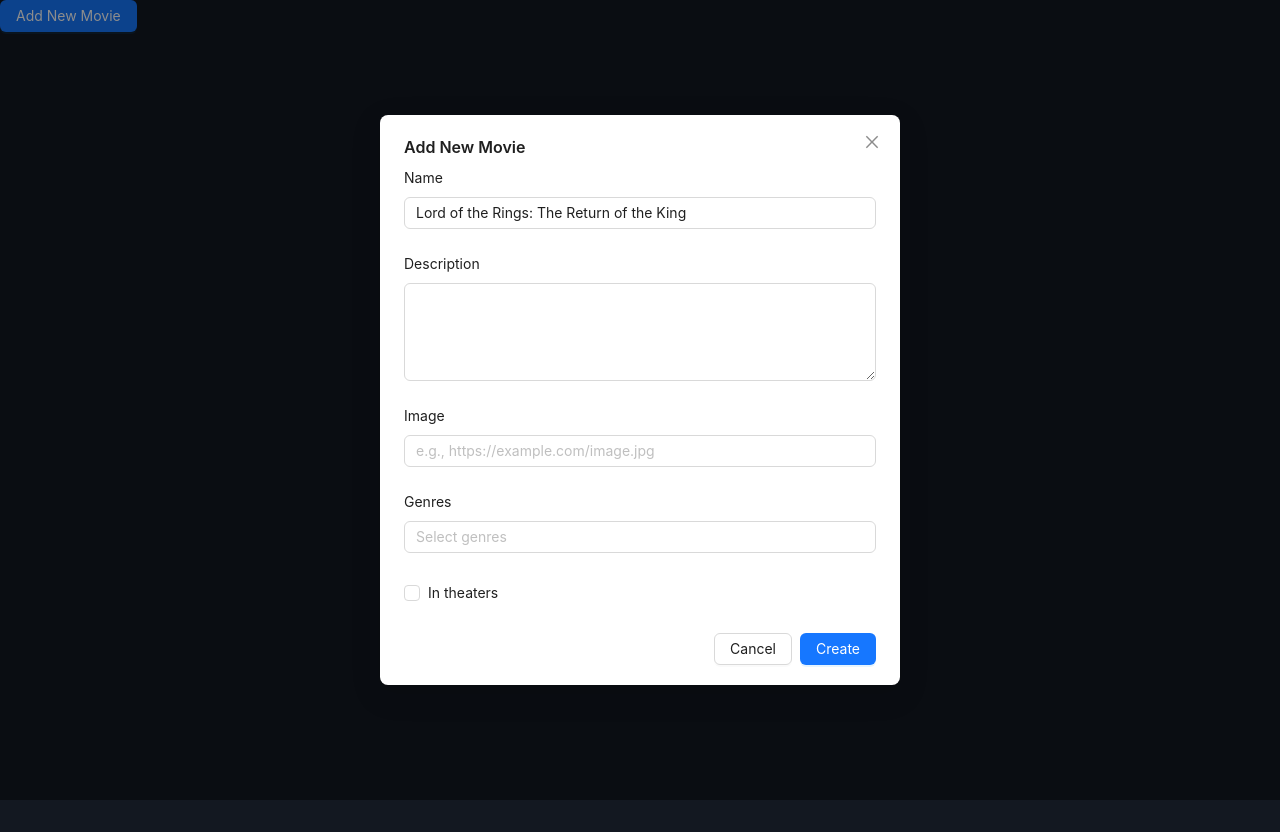
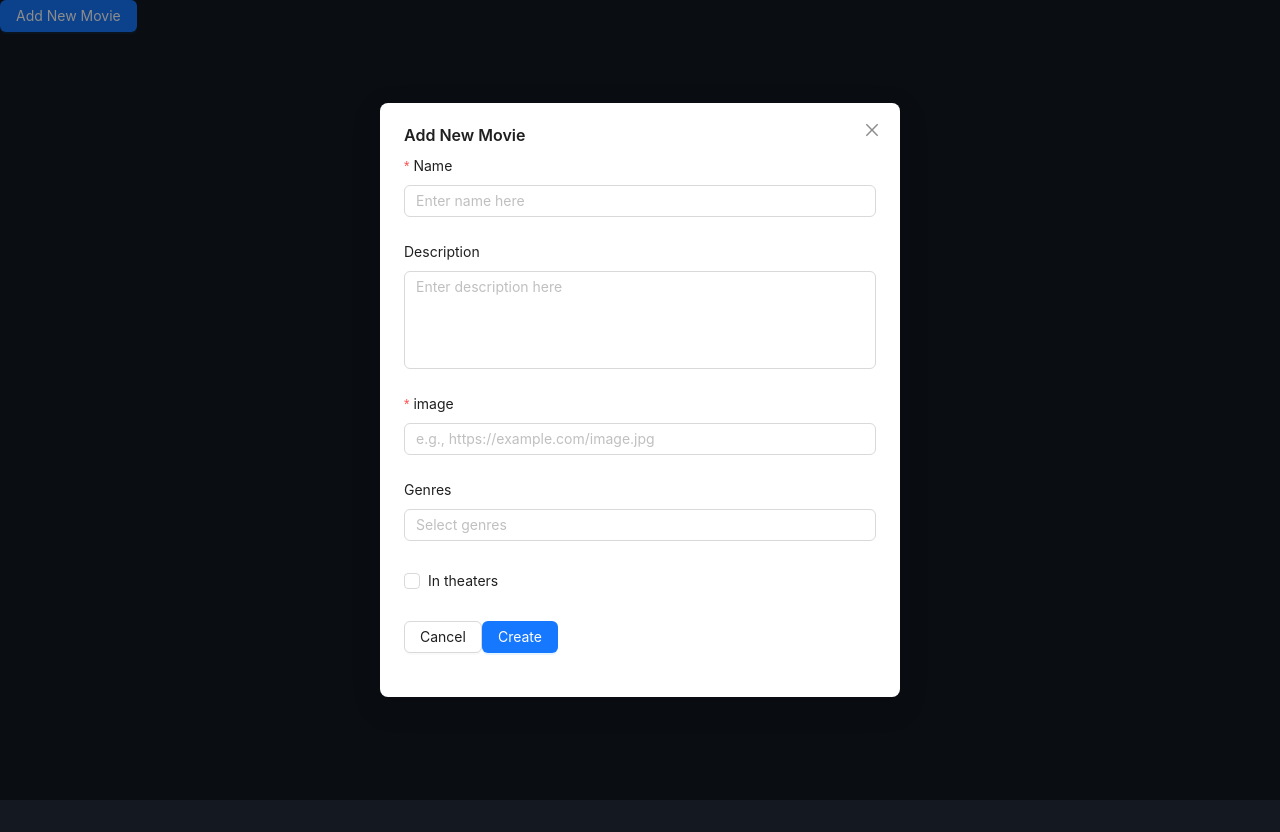
Before and after one commit to AhmedSholah/vue-task-frontend, a Vue app: page / in a window 1280 px wide. Both pictures are taken after a click on the button "Add New Movie". Built offline with nearby package versions, Linux system fonts and the light colour scheme; the HTML template or start-up script is replaced by a standard one.

Commit message:
Refactor AddMovieModal component and integrate it into Header.vue

```diff
--- a/src/components/Header/Header.vue
+++ b/src/components/Header/Header.vue
@@ -1,133 +1,62 @@
-<!-- <script lang="ts" setup>
-import { ref } from "vue";
-const open = ref<boolean>(false);
-
-const showModal = () => {
-  open.value = true;
-};
-
-const handleOk = (e: MouseEvent) => {
-  console.log(e);
-  open.value = false;
-};
-</script>
-
-<template>
-  <div class="container">
-    <a-flex
-      >Total Movies: 1 / Average Ratign: 3.7
-      <div>
-        <a-button type="primary" @click="showModal">Add Movie</a-button>
-      </div></a-flex
-    >
-  </div>
-  <a-modal v-model:open="open" title="Basic Modal" @ok="handleOk">
-    <p>Some contents...</p>
-    <p>Some contents...</p>
-    <p>Some contents...</p>
-  </a-modal>
-</template> -->
-
 <template>
   <div>
     <a-button type="primary" @click="showModal"> Add New Movie </a-button>
-
-    <a-modal
-      v-model:open="isModalVisible"
-      title="Add New Movie"
-      @cancel="handleCancel"
-      centered
-    >
-      <a-form :model="formState" layout="vertical" name="movie_form">
-        <a-form-item label="Name">
-          <a-input v-model:value="formState.name" />
-        </a-form-item>
-
-        <a-form-item label="Description">
-          <a-textarea v-model:value="formState.description" :rows="4" />
-        </a-form-item>
-
-        <a-form-item label="Image">
-          <a-input
-            v-model:value="formState.imageUrl"
-            placeholder="e.g., https://example.com/image.jpg"
-          />
-        </a-form-item>
-
-        <a-form-item label="Genres">
-          <a-select
-            v-model:value="formState.genres"
-            mode="multiple"
-            style="width: 100%"
-            placeholder="Select genres"
-          >
-            <a-select-option value="drama">Drama</a-select-option>
-            <a-select-option value="crime">Crime</a-select-option>
-            <a-select-option value="action">Action</a-select-option>
-            <a-select-option value="comedy">Comedy</a-select-option>
-            <a-select-option value="fantasy">Fantasy</a-select-option>
-            <a-select-option value="sci-fi">Sci-Fi</a-select-option>
-          </a-select>
-        </a-form-item>
-
-        <a-form-item>
-          <a-checkbox v-model:checked="formState.inTheaters">
-            In theaters
-          </a-checkbox>
-        </a-form-item>
-      </a-form>
-
-      <template #footer>
-        <a-button key="back" @click="handleCancel">Cancel</a-button>
-        <a-button
-          key="submit"
-          type="primary"
-          :loading="isLoading"
-          @click="handleOk"
-          >Create</a-button
-        >
-      </template>
-    </a-modal>
   </div>
+  <AddMovieModal
+    :opened="isModalVisible"
+    :form-state="formState"
+    :handle-cancel="handleCancel"
+    :onFinish="onFinish"
+    :onFinishFailed="onFinishFailed"
+  />
 </template>
 
-<script setup>
+<script setup lang="ts">
+import AddMovieModal from "./components/AddMovieModal.vue";
 import { ref, reactive } from "vue";
 
-// Controls the visibility of the modal
 const isModalVisible = ref(false);
 
-// Controls the loading state of the "Create" button
 const isLoading = ref(false);
 
-// Holds the data for all the form fields
-const formState = reactive({
-  name: "Lord of the Rings: The Return of the King",
+export interface FormState {
+  name: string;
+  description: string;
+  imageUrl: string;
+  genres: string[];
+  inTheaters: boolean;
+}
+
+const formState = reactive<FormState>({
+  name: "",
   description: "",
   imageUrl: "",
-  genres: [], // This will hold an array of selected genre values, e.g., ['action', 'fantasy']
+  genres: [],
   inTheaters: false,
 });
 
-// Function to open the modal
+const resetForm = () => {
+  formState.name = "";
+  formState.description = "";
+  formState.imageUrl = "";
+  formState.genres = [];
+  formState.inTheaters = false;
+};
+
 const showModal = () => {
   isModalVisible.value = true;
 };
 
-// Function to handle the "Create" button click
-const handleOk = () => {
-  console.log("Form State Submitted:", formState);
-  isLoading.value = true;
+const onFinish = (values: FormState) => {
+  console.log("Success:", values);
+};
 
-  // Simulate an API call
-  setTimeout(() => {
-    isLoading.value = false;
-    isModalVisible.value = false;
-    // Here you would typically reset the form or show a success message
-  }, 2000); // 2-second delay
+const onFinishFailed = (errorInfo: any) => {
+  console.log("Failed:", errorInfo);
 };
 
 const handleCancel = () => {
   isModalVisible.value = false;
+  resetForm();
 };
 </script>
--- a/src/components/Header/components/AddMovieModa.vue
+++ /dev/null
@@ -1 +0,0 @@
-<template></template>
--- /dev/null
+++ b/src/components/Header/components/AddMovieModal.vue
@@ -0,0 +1,90 @@
+<script setup lang="ts">
+import type { FormState } from "../Header.vue";
+
+interface Props {
+  opened: boolean;
+  formState: FormState;
+  handleCancel: () => void;
+  onFinish: (values: FormState) => void;
+  onFinishFailed: (error: any) => void;
+}
+
+const props = defineProps<Props>();
+</script>
+
+<template>
+  <a-modal
+    v-bind:open="opened"
+    title="Add New Movie"
+    @cancel="handleCancel"
+    centered
+    :footer="null"
+  >
+    <a-form
+      :model="formState"
+      layout="vertical"
+      name="movie_form"
+      autocomplete="off"
+      @finish="onFinish"
+      @finishFailed="onFinishFailed"
+    >
+      <a-form-item
+        label="Name"
+        name="name"
+        :rules="[{ required: true, message: 'Please provide a movie name' }]"
+      >
+        <a-input v-model:value="formState.name" placeholder="Enter name here" />
+      </a-form-item>
+
+      <a-form-item label="Description" name="description">
+        <a-textarea
+          v-model:value="formState.description"
+          :auto-size="{ minRows: 4, maxRows: 6 }"
+          placeholder="Enter description here"
+        />
+      </a-form-item>
+
+      <a-form-item
+        label="image"
+        name="imageUrl"
+        :rules="[{ required: true, message: 'Please provide an image URL' }]"
+      >
+        <a-input
+          v-model:value="formState.imageUrl"
+          placeholder="e.g., https://example.com/image.jpg"
+        />
+      </a-form-item>
+
+      <a-form-item label="Genres" name="genres">
+        <a-select
+          v-model:value="formState.genres"
+          mode="multiple"
+          style="width: 100%"
+          placeholder="Select genres"
+        >
+          <a-select-option value="drama">Drama</a-select-option>
+          <a-select-option value="crime">Crime</a-select-option>
+          <a-select-option value="action">Action</a-select-option>
+          <a-select-option value="comedy">Comedy</a-select-option>
+        </a-select>
+      </a-form-item>
+
+      <a-form-item name="inTheaters">
+        <a-checkbox v-model:checked="formState.inTheaters">
+          In theaters
+        </a-checkbox>
+      </a-form-item>
+
+      <a-form-item>
+        <a-button key="back" @click="handleCancel">Cancel</a-button>
+        <a-button
+          key="submit"
+          type="primary"
+          html-type="submit"
+          :loading="false"
+          >Create</a-button
+        >
+      </a-form-item>
+    </a-form>
+  </a-modal>
+</template>
```
